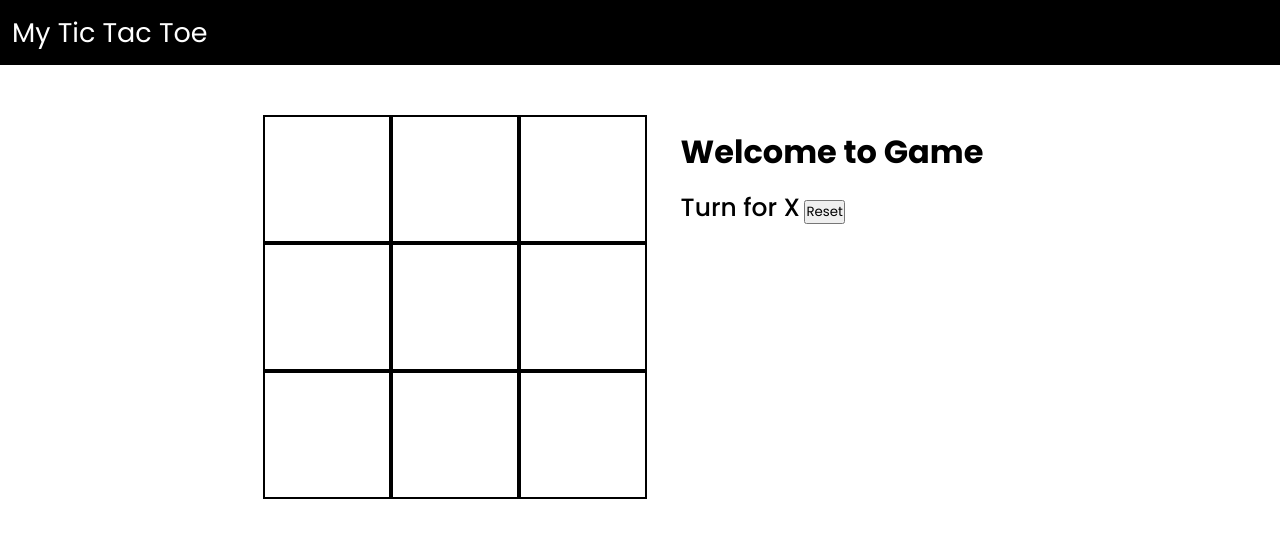
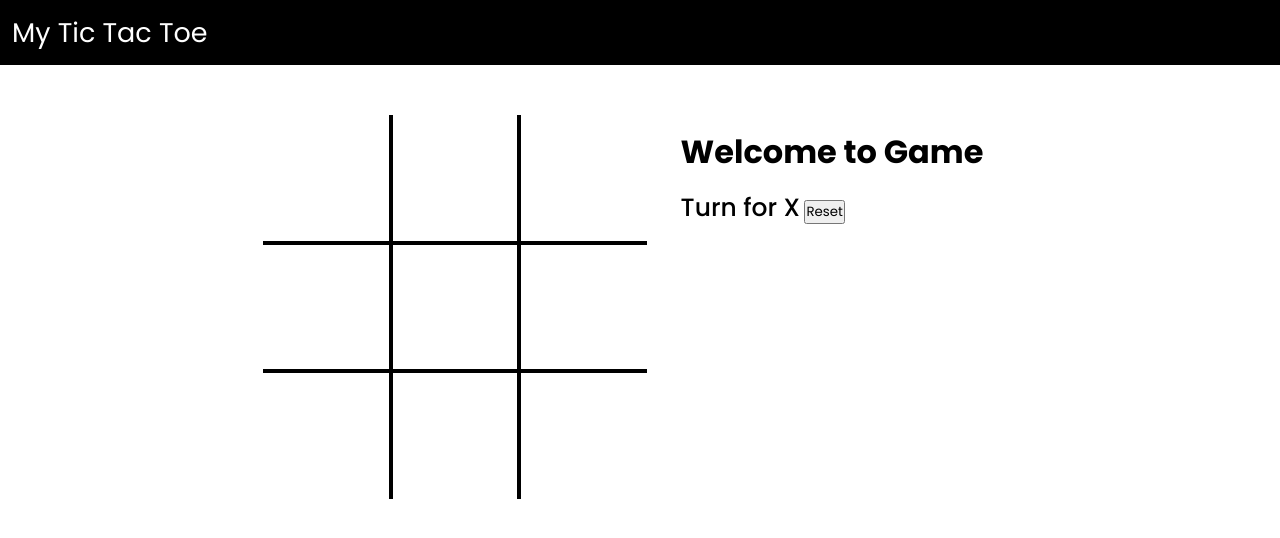
Before and after one commit to Harjot2552/tic-tac-toe, a plain HTML site: page index.html in a window 1280 px wide. Drawn offline with Linux system fonts and the light colour scheme.

Commit message:
made the four CSS classes with different sides border

```diff
--- a/style.css
+++ b/style.css
@@ -64,3 +64,17 @@ nav ul{
     transition: width 1s ease-in-out;
     margin-top: 15px;
 }
+
+
+.br-0{
+    border-right: 0;
+}
+.bl-0{
+    border-left: 0;
+}
+.bt-0{
+    border-top: 0;
+}
+.bb-0{
+    border-bottom: 0;
+}
```
